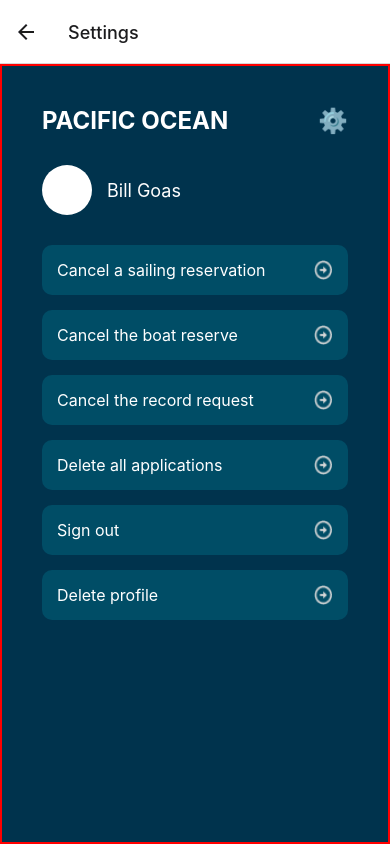
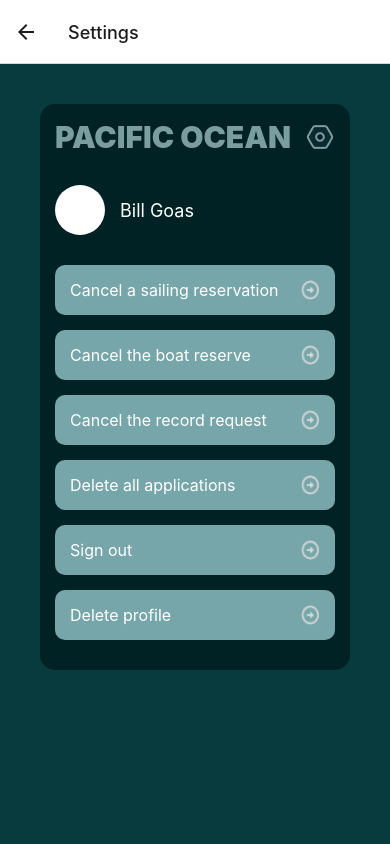
Before and after one commit to Vitalii1813/PacificOcean, a React Native app: screen /Settings in a window 390 px wide. Built offline with nearby package versions, Linux system fonts and the light colour scheme.

Commit message:
settings1

```diff
--- a/displays/SettingsOcean.tsx
+++ b/displays/SettingsOcean.tsx
@@ -43,12 +43,16 @@ const SettingsOcean = () => {
 
   return (
     <View style={styles.container}>
+      <View style={styles.whiteContainer}>
       <View style={styles.header}>
-        <Text style={styles.headerText}>PACIFIC OCEAN</Text>
-        <TouchableOpacity onPress={() => handlePress("Settings")}>
-          <Text style={styles.icon}>⚙️</Text>
-        </TouchableOpacity>
-      </View>
+          <Text style={styles.title}>PACIFIC OCEAN</Text>
+          <TouchableOpacity>
+            <Image
+              source={require("../svg/home_img/settings.png")}
+              style={styles.settings_img}
+            />
+          </TouchableOpacity>
+        </View>
       <View style={styles.profile}>
         <View style={styles.profileImage} />
         <Text style={styles.profileName}>Bill Goas</Text>
@@ -132,6 +136,7 @@ const SettingsOcean = () => {
           />
         </View>
       </TouchableOpacity>
+      </View>
     </View>
   );
 };
@@ -139,14 +144,12 @@ const SettingsOcean = () => {
 const styles = StyleSheet.create({
   container: {
     flex: 1,
-    backgroundColor: "#00334d",
+    backgroundColor: "#073B3E",
     padding: 40,
-    borderWidth:2,
-    borderColor:'red'
   },
   header: {
     flexDirection: "row",
-    justifyContent: "space-between",
+    justifyContent: "space-evenly",
     alignItems: "center",
     marginBottom: 30,
   },
@@ -176,7 +179,7 @@ const styles = StyleSheet.create({
     fontSize: 18,
   },
   button: {
-    backgroundColor: "#004d66",
+    backgroundColor: "#76A6A9",
     padding: 15,
     borderRadius: 10,
     marginBottom: 15,
@@ -196,6 +199,18 @@ const styles = StyleSheet.create({
     height: 20,
     resizeMode: "contain",
   },
+  whiteContainer:{
+    backgroundColor:'#002224',
+    padding:15,
+    borderRadius:15,
+  },
+  title: {
+    fontSize: 30,
+    fontWeight: "900",
+    color: "#7A9EA0",
+    marginRight: 0,
+    width:250
+  },
 });
 
 export default SettingsOcean;
```
